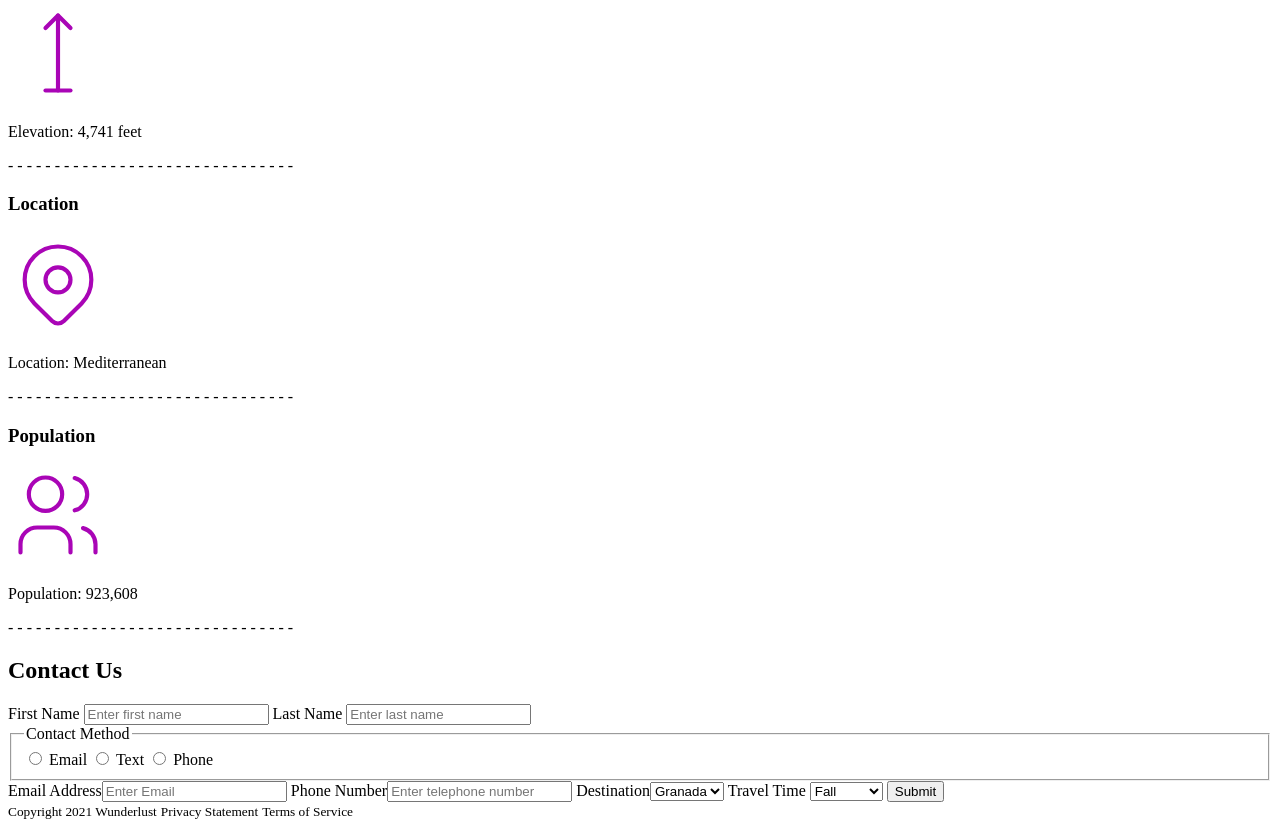
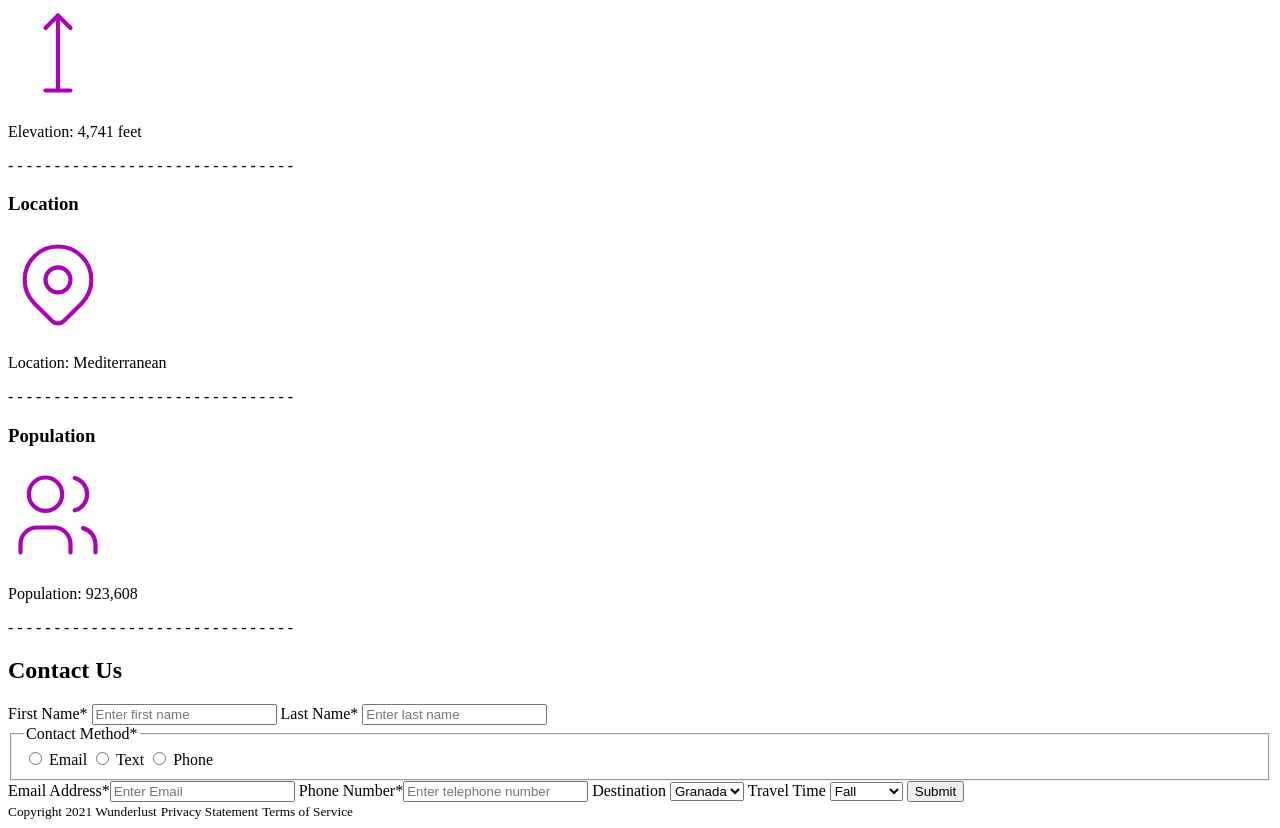
Before and after one commit to ElyCruzin/wunderlust, a plain HTML site: page index.html in a window 1280 px wide. Shown: the part 4201-5029 px from the top of the page. Drawn offline with Linux system fonts and the light colour scheme.

Commit message:
Update index.html

```diff
--- a/index.html
+++ b/index.html
@@ -190,12 +190,12 @@
         <section>
             <h2>Contact Us</h2>
             <form>
-                <label for="fName">First Name</label>
+                <label for="fName">First Name*</label>
                 <input type="text" id="fName" name="fName" placeholder="Enter first name" required>
-                <label for="lName">Last Name</label>
+                <label for="lName">Last Name*</label>
                 <input type="text" id="lName" name="lName" placeholder="Enter last name" required>
                 <fieldset>
-                    <legend>Contact Method</legend>
+                    <legend>Contact Method*</legend>
                     <input type="radio" id="prefEmail" name="contactMethod" value="prefEmail" required>
                     <label for="prefEmail">Email</label>
                     <input type="radio" id="prefText" name="contactMethod" value="prefText" required>
@@ -203,11 +203,12 @@
                     <input type="radio" id="prefPhone" name="contactMethod" value="prefPhone" required>
                     <label for="prefPhone">Phone</label>
                 </fieldset>
-                <label for="email">Email Address</label><input type="email" id="email" name="email"
+                <label for="email">Email Address*</label><input type="email" id="email" name="email"
                     placeholder="Enter Email" required>
-                <label for="phoneNum">Phone Number</label><input type="tel" id="phoneNum" name="email"
+                <label for="phoneNum">Phone Number*</label><input type="tel" id="phoneNum" name="email"
                     placeholder="Enter telephone number" required>
-                <label for="destination">Destination</label><select id="destination" name="destination">
+                <label for="destination">Destination</label>
+                <select id="destination" name="destination">
                     <option>Granada</option>
                     <option>Madrid</option>
                     <option>Majorca</option>
```
